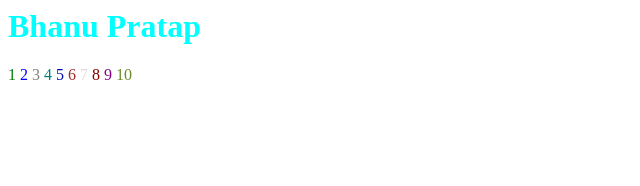
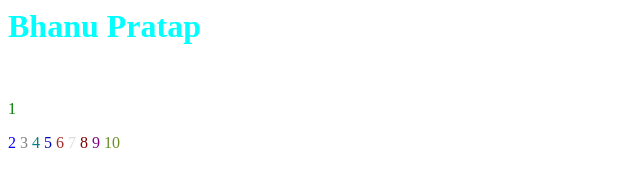
Before and after one commit to BhanuPratap23/small, a plain HTML site: page index.html in a window 1280 px wide. Shown: the whole page, without its empty margins (0-640 px from the left). Drawn offline with Linux system fonts and the light colour scheme.

Commit message:
Update index.html

```diff
--- a/index.html
+++ b/index.html
@@ -5,7 +5,8 @@
 </head>
 <body>
   <h1><font color="aqua">Bhanu Pratap</font></h1>
-  <p><font color="green">1</font>
+  <br>
+  <p><font color="green">1</font></p>
 
 <font color="blue">2</font>
 
@@ -24,6 +25,6 @@
 <font color="purple">9</font>
 
 <font color="#688e23">10</font>
-  </p>
+
 </body>
 </html>
```
